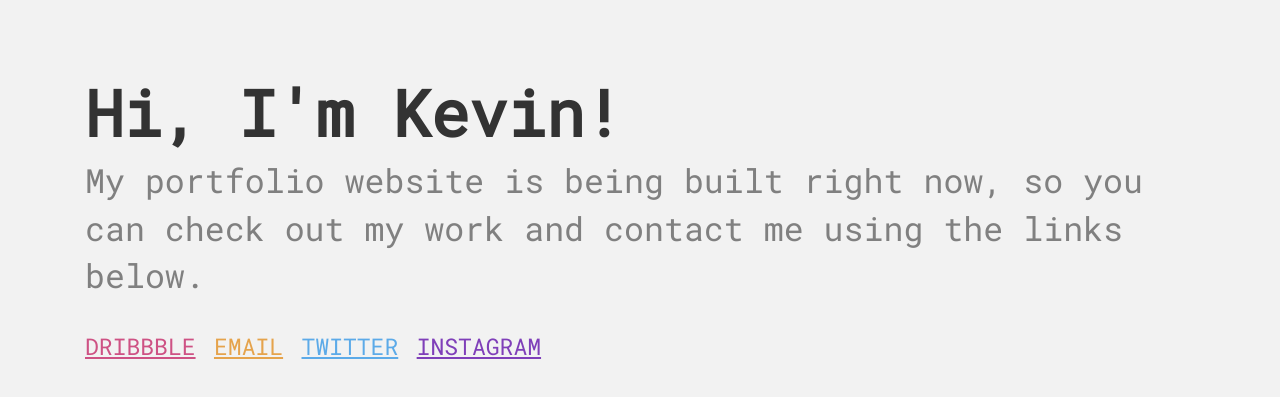
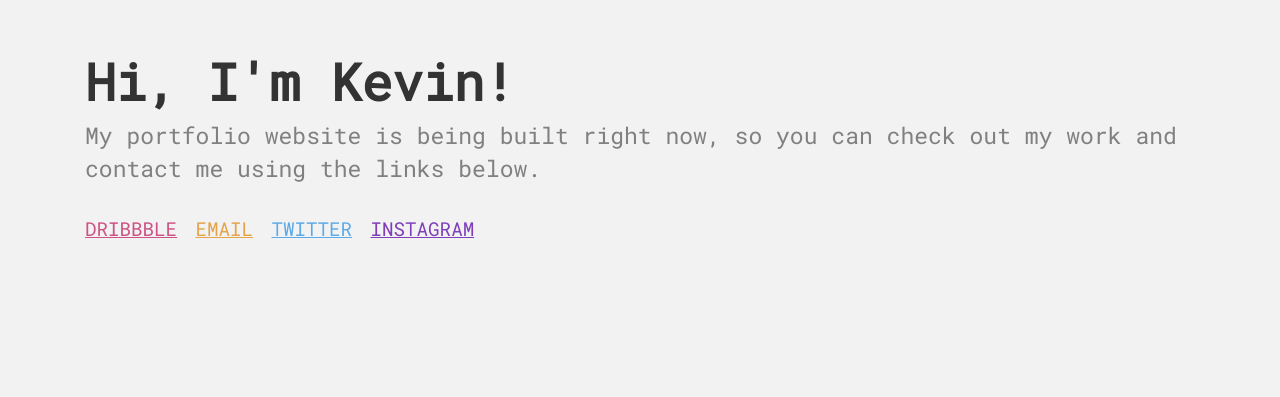
Before and after one commit to jacksonhvisuals/minimalistica, a plain HTML site: page index.html in a window 1280 px wide. Shown: the part 227-624 px from the top of the page. Drawn offline with nearby package versions, Linux system fonts and the light colour scheme.

Commit message:
Tweak fontsize to make it less obnoxious, fix vertical positioning

```diff
--- a/style.css
+++ b/style.css
@@ -1,16 +1,16 @@
 body {background-color: #f2f2f2; overflow-x: hidden}
 h1, p, ul, li {font-family: "Roboto Mono", monospace}
-h1 {font-size: 5vw; font-weight: 600}
-p {font-size: 2.6vw; color: grey; margin-bottom: 30px;}
+h1 {font-size: 4vw; font-weight: 600}
+p {font-size: 1.8vw; color: grey; margin-bottom: 30px;}
 ul {list-style-type: none; padding: 0;}
 li:nth-child(1) {color: #ce5284}
 li:nth-child(2) {color: #e5a34c}
 li:nth-child(3) {color: #5caae8}
 li:nth-child(4) {color: #7f3fb9}
-li {text-decoration: underline; display: inline; font-size: 1.8vw; margin-right: 10px;}
+li {text-decoration: underline; display: inline; font-size: 1.5vw; margin-right: 10px;}
 a:hover {color: inherit; filter: brightness(85%); cursor:pointer}
 li a {color: inherit}
-.malign {margin-top: 38vh;}
+.malign {margin-top: 35vh;}
 .noselect {
     -webkit-touch-callout: none; /* iOS Safari */
     -webkit-user-select: none; /* Safari */
```
